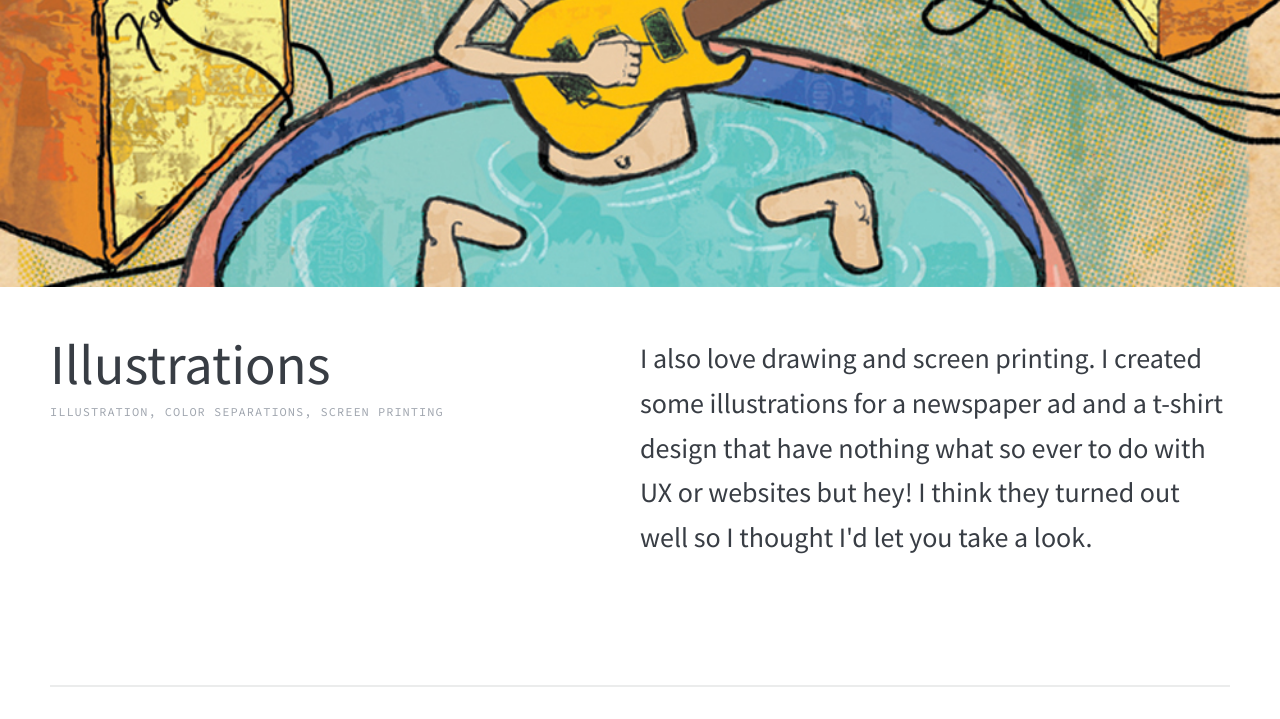
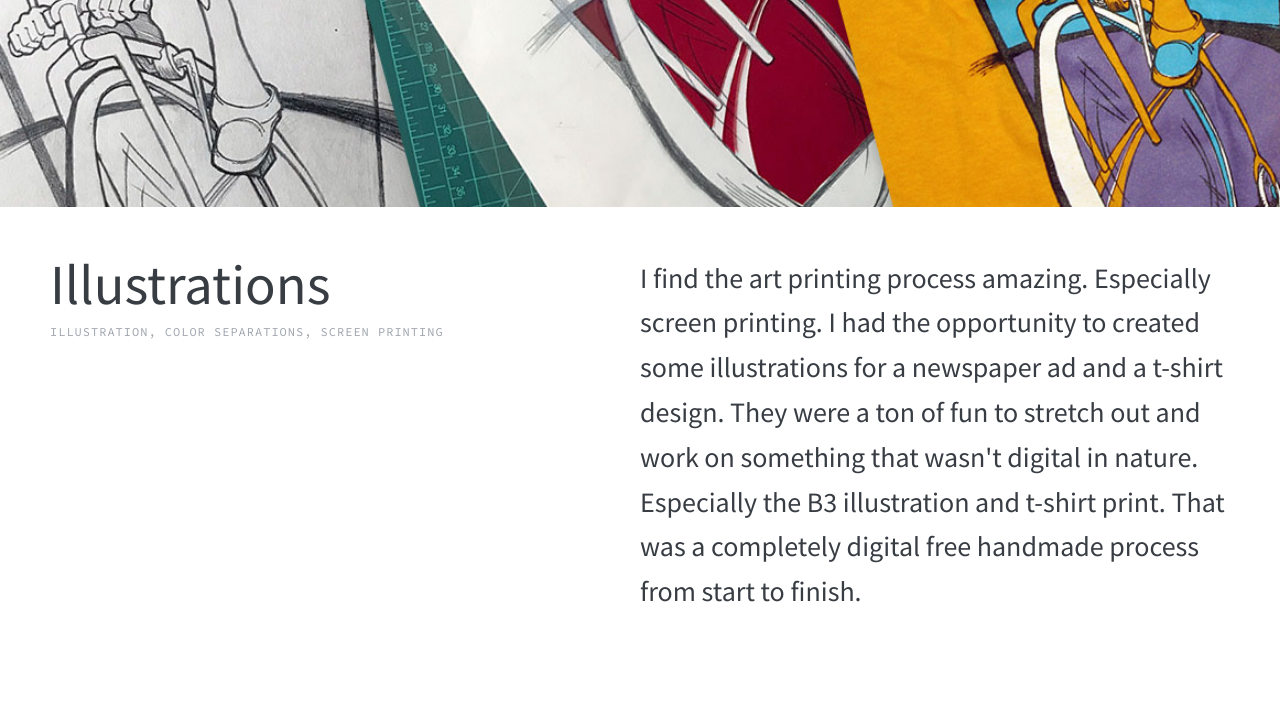
Before and after one commit to b-ry/b-ry.github.io, a Jekyll site: the page built from _work/illustration.md, in a window 1280 px wide and 1400 px high, scrolled down 393 px, cut to the strip 0-719 px from the top of the window. Built offline with Jekyll 4.4.1, drawn with Linux system fonts in a browser that asks for light colours; some web fonts are replaced; some of the changed text lies outside the part shown.

Commit message:
updated illustartion post

```diff
--- a/_work/illustration.md
+++ b/_work/illustration.md
@@ -6,19 +6,25 @@
 category: Illustration
 service: Illustration, Color Separations, Screen printing
 teaser-image: projects/illustration/ill-teaser.png
-banner-image: projects/illustration/beat-the-heat.jpg
-intro: I also love drawing and screen printing. I created some illustrations for a newspaper ad and a t-shirt design that have nothing what so ever to do with UX or websites but hey! I think they turned out well so I thought I'd let you take a look.
+banner-image: projects/illustration/illustration-banner.jpg
+intro: I find the art printing process amazing. Especially screen printing. I had the opportunity to  created some illustrations for a newspaper ad and a t-shirt design. They were a ton of fun to stretch out and work on something that wasn't digital in nature. Especially the B3 illustration and t-shirt print. That was a completely digital free handmade process from start to finish.
 ---
 
-<div class="row">
+<div class="row clearfix">
 
   <h2>Beat The Heat</h2>
 
-  <p>This project was a newspaper ad for a local music store having a summer sale. The client wanted something fun and off the beaten path. During the time of this project, I was heavily influenced by Jay Ryan, a concert poster designer and printer. This was just a natural direction for this client at the time.</p>
-
-  <figure>
+  <figure class="floatRight">
     <img src="/assets/img/projects/illustration/beat-the-heat-ad.jpg" />
   </figure>
+
+  <p>Beat The Heat was a newspaper ad for a local music store summer sale. The client wanted something fun and off the beaten path. During the time of this project, I was heavily influenced by <a href="https://thebirdmachine.com/" target="_blank">Jay Ryan, of The Bird Machine</a>, a concert poster designer and printer. This was just a natural direction for this client at the time.</p>
+
+  <h3>Process</h3>
+
+  <p>My process for this project involved a little digital but started entirely analog. Sketched a whole bunch of ideas before settling on this composition. Then I broke out the drawing into components. First it was the illustration at the top and then the lettering entirely separate. I then combined those piece in the computer and colored them.</p>
+
+  <img src="/assets/img/projects/illustration/beat-the-heat-process-1.jpg"/>
 
 </div>
 
@@ -34,4 +40,6 @@
 
   <p>Heavily influenced by Jay Ryan of The Bird Machine. The process was completely done by hand, from the image creation to the hand cut rubylith used for color separations.</p>
 
+  <img src="/assets/img/projects/illustration/b3-rubylith.jpg"/>
+
 </div>
```
Also changed, not shown: assets/img/projects/illustration/b3-rubylith.jpg (added), assets/img/projects/illustration/beat-the-heat-process-1.jpg (added), assets/img/projects/illustration/illustration-banner.jpg (added).
